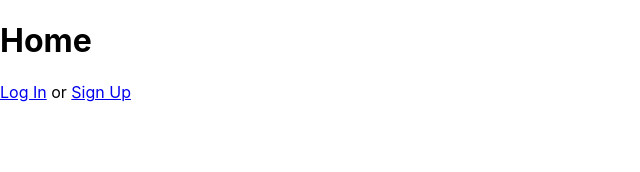
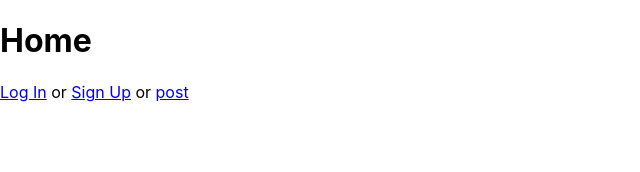
Before and after one commit to jalalzzz/wana, a React (Create React App) app: page / in a window 1280 px wide. Shown: the top 172 px of the page, without its empty margins (0-640 px from the left). Built offline with nearby package versions, Linux system fonts and the light colour scheme; no server answers.

Commit message:
Signed-off-by: jalalzzz <71690867+jalalzzz@users.noreply.github.com>

```diff
--- a/package.json
+++ b/package.json
@@ -6,6 +6,7 @@
     "@testing-library/jest-dom": "^5.11.4",
     "@testing-library/react": "^11.1.0",
     "@testing-library/user-event": "^12.1.10",
+    "axios": "^0.21.1",
     "firebase": "^8.6.8",
     "react": "^17.0.2",
     "react-dom": "^17.0.2",
--- a/src/components/Layout.js
+++ b/src/components/Layout.js
@@ -5,6 +5,7 @@ import Dashboard from "./account/Dashboard";
 import LogIn from "./account/LogIn";
 import SignUp from "./account/SignUp";
 import { AuthProvider } from "./account/Auth";
+import Blog from "./data/Blog/Blog";
 
 function Layout() {
     return (
@@ -15,6 +16,7 @@ function Layout() {
           <Route exact path="/dashboard" component={Dashboard} />
           <Route exact path="/login" component={LogIn} />
           <Route exact path="/signup" component={SignUp} />
+          <Route exact path="/post" component={Blog} />
         </Switch>
       </Router>
     </AuthProvider>
--- a/src/components/account/Home.js
+++ b/src/components/account/Home.js
@@ -13,7 +13,7 @@ const Home = () => {
         </p>
       ) : (
         <p>
-          <Link to="/login">Log In</Link> or <Link to="/signup">Sign Up</Link>
+          <Link to="/login">Log In</Link> or <Link to="/signup">Sign Up</Link>  or <Link to="/post">post</Link>
         </p>
       )}
     </>
```
Also changed, not shown: 2 other files (tests, documents, lock files or other folders).
